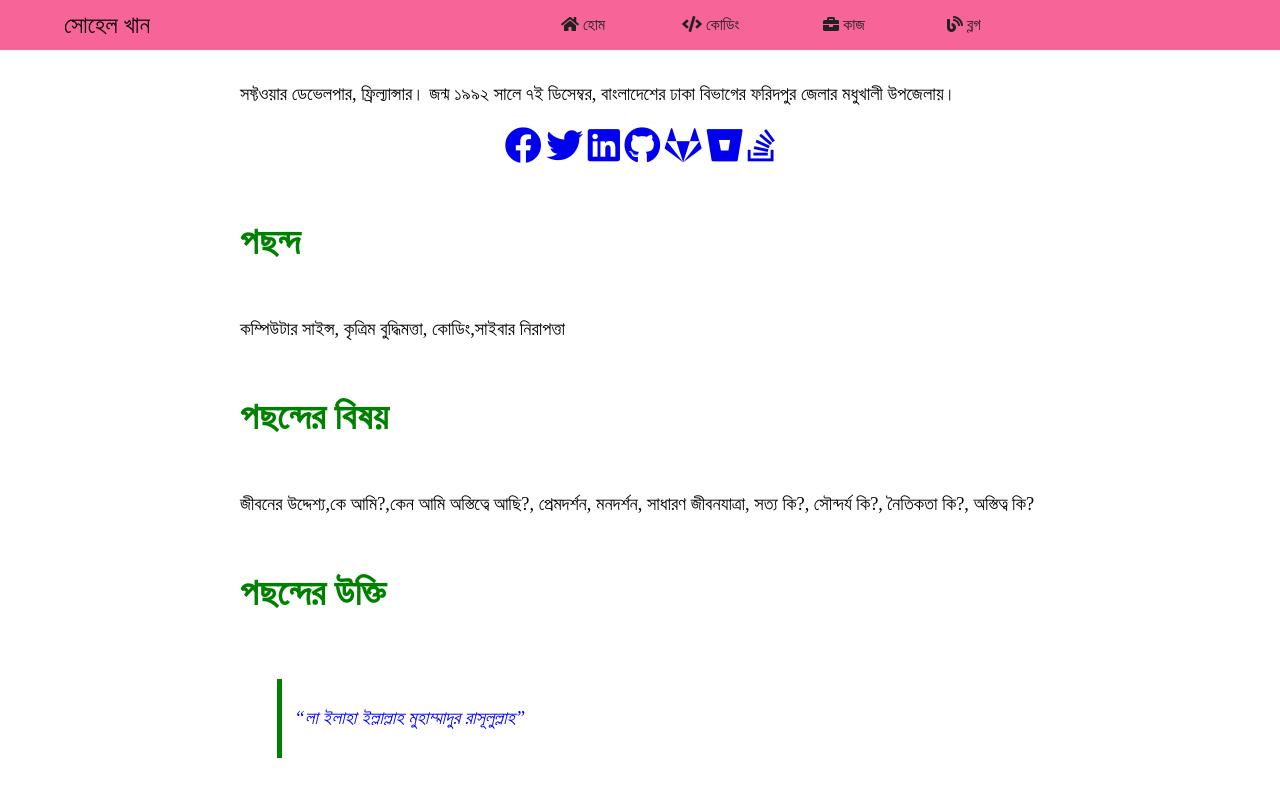
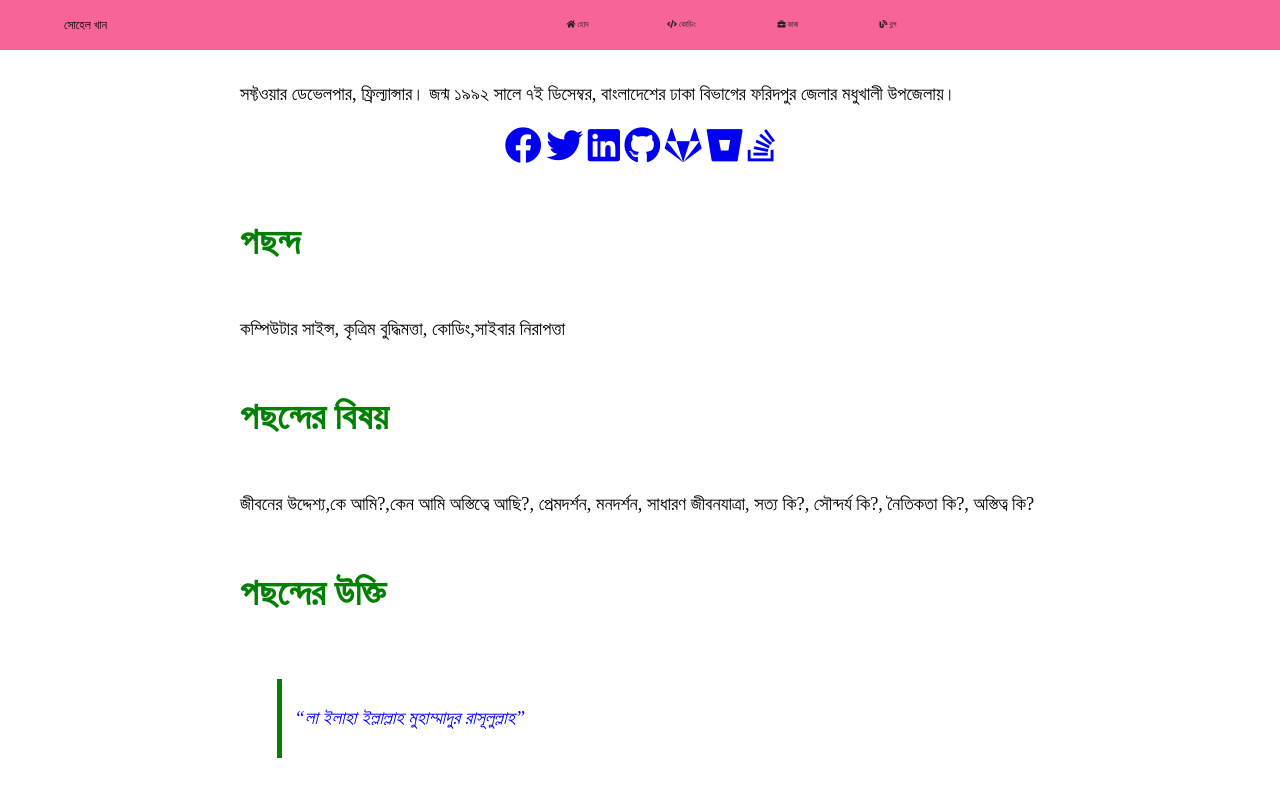
Before and after one commit to sohelkhanz/sohelkhanz.github.io, a Jekyll site: the page built from index.md, in a window 1280 px wide and 900 px high. Shown: the top 797 px of the window. Built offline with Jekyll 4.4.1, drawn with Linux system fonts in a browser that asks for light colours.

Commit message:
Update style.css

```diff
--- a/assets/css/style.css
+++ b/assets/css/style.css
@@ -187,7 +187,7 @@ header {
     width: 100%;
 
     height: 50px;
-    font-size: 1em;
+    font-size: .5em;
 
     line-height: 50px;
 
@@ -357,7 +357,7 @@ li a:hover {
 
     .menu-icon i {
 
-        font-size: 2em;
+        font-size: 1.7em;
 
     }
 
```
